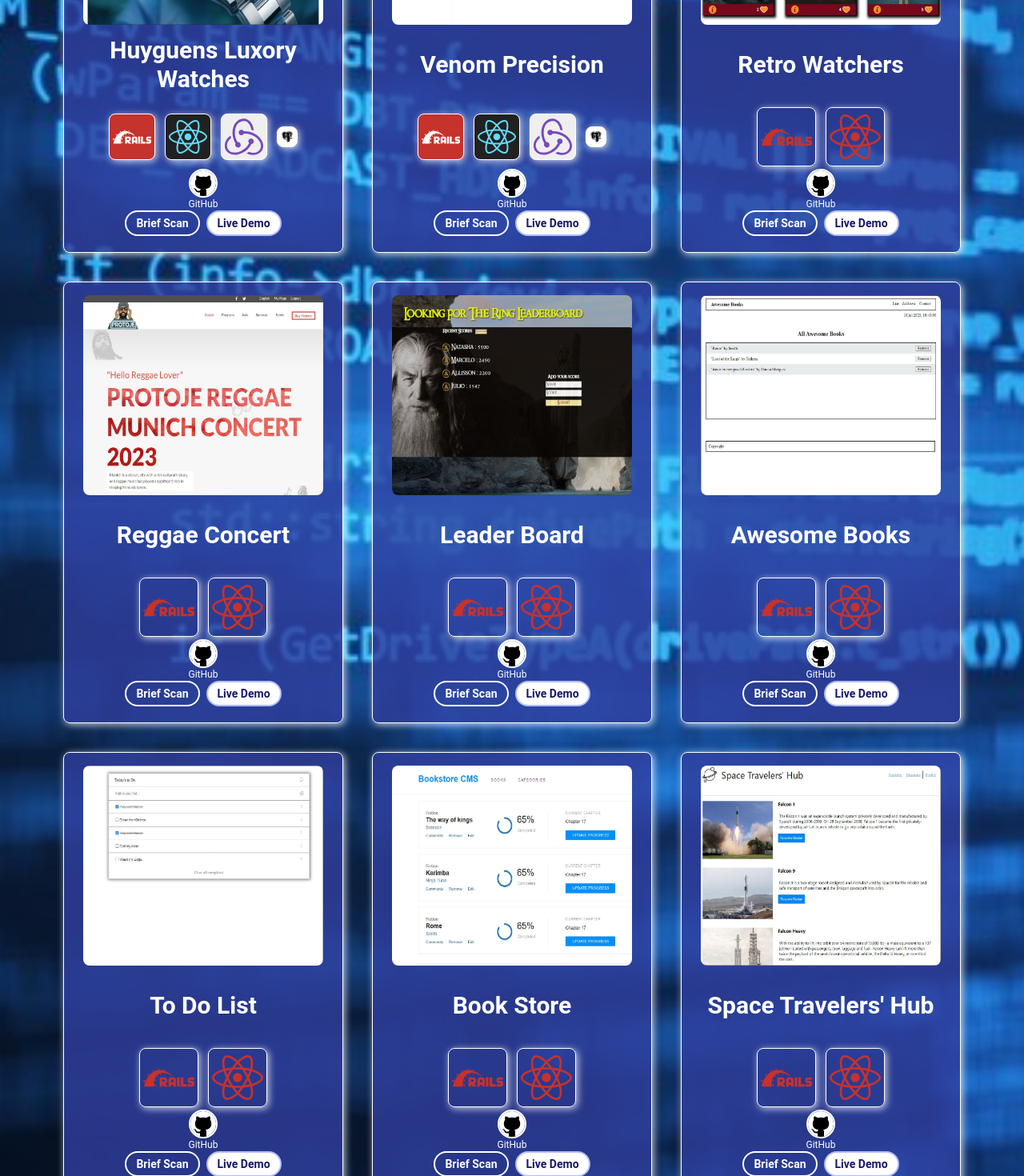
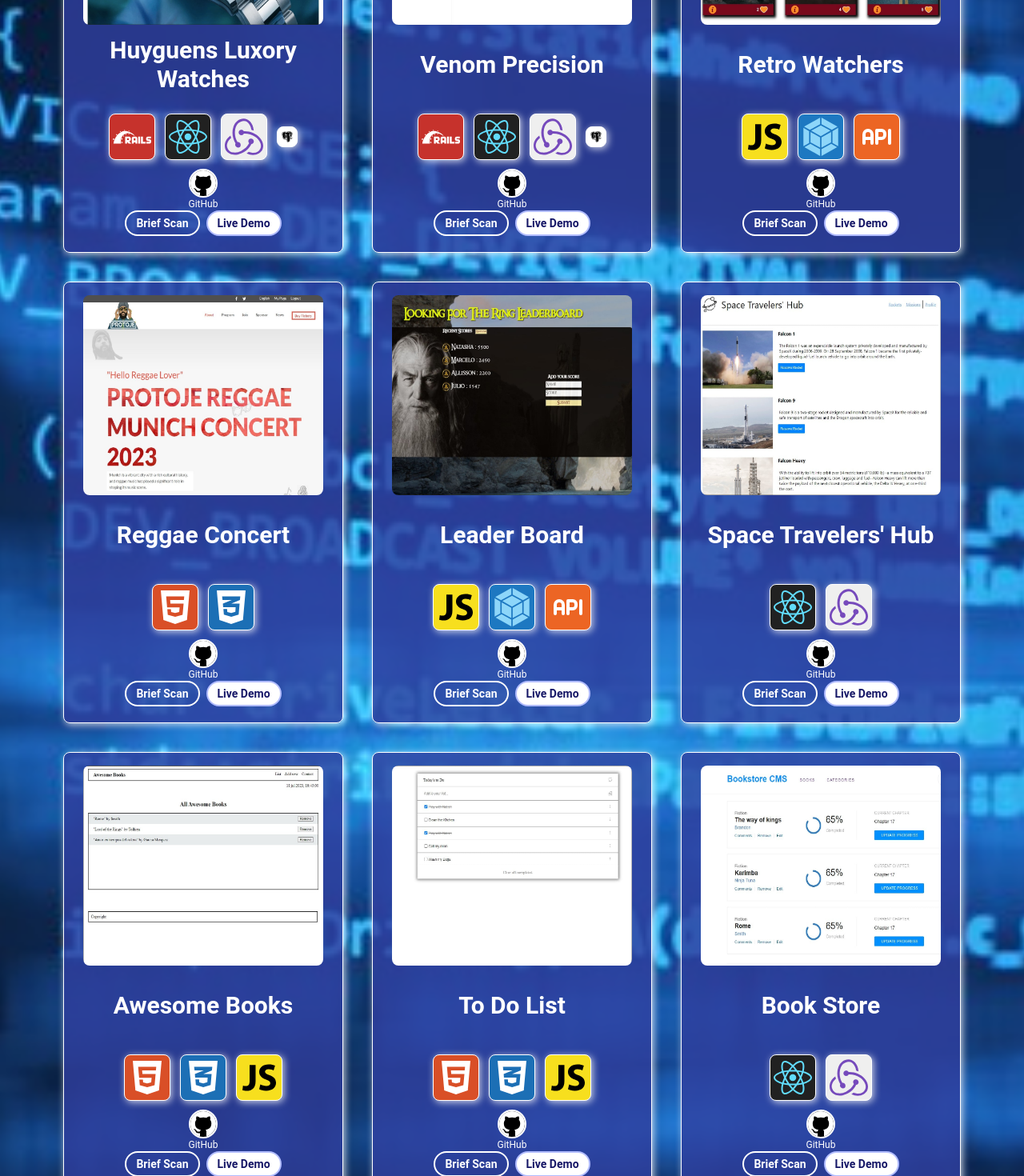
Before and after one commit to chelobotix/Portfolio_React, a React (Vite) app: page / in a window 1280 px wide. Shown: the part 1140-2610 px from the top of the page at 80% size. Built offline with nearby package versions, Linux system fonts and the light colour scheme; a web font is replaced by a local one.

Commit message:
update navbar height

```diff
--- a/src/components/Hero/Hero.jsx
+++ b/src/components/Hero/Hero.jsx
@@ -1,12 +1,12 @@
-import { motion } from "framer-motion";
-import Contact from "../Contact/Contact";
-import CallAction from "../CallAction/CallAction";
-import bg_img from "@/assets/images/header_bg.jpg";
-import saturn from "@/assets/images/saturn.png";
-import comet from "@/assets/images/comet.png";
-import tesseract from "@/assets/images/Tesseract.gif";
-import style from "./Hero.module.css";
-import "@/assets/style/animateText.css";
+import { motion } from 'framer-motion';
+import Contact from '../Contact/Contact';
+import CallAction from '../CallAction/CallAction';
+import bg_img from '@/assets/images/header_bg.jpg';
+import saturn from '@/assets/images/saturn.png';
+import comet from '@/assets/images/comet.png';
+import tesseract from '@/assets/images/Tesseract.gif';
+import style from './Hero.module.css';
+import '@/assets/style/animateText.css';
 const Hero = () => {
   let cometAnimationDuration = {};
   let cometCoordiante = { from: {}, to: {} };
@@ -15,12 +15,12 @@ const Hero = () => {
     const screenWidth = window.innerWidth;
     if (screenWidth < 769) {
       cometAnimationDuration = { duration: 20, repeat: Infinity, repeatDelay: 10 };
-      cometCoordiante.from = { x: "100vw", y: -150 };
-      cometCoordiante.to = { x: "-100vw", y: -350 };
+      cometCoordiante.from = { x: '100vw', y: -150 };
+      cometCoordiante.to = { x: '-100vw', y: -350 };
     } else {
       cometAnimationDuration = { duration: 30, repeat: Infinity, repeatDelay: 10 };
-      cometCoordiante.from = { x: "100vw", y: 0 };
-      cometCoordiante.to = { x: "-100vw", y: -380 };
+      cometCoordiante.from = { x: '100vw', y: 0 };
+      cometCoordiante.to = { x: '-100vw', y: -380 };
     }
   };
   animateComet();
@@ -45,18 +45,16 @@ const Hero = () => {
           <p className="animateText text-sm font-semibold italic pl-6 md:py-2">Welcome to my Portfolio</p>
           <h1 className="text-white font-bold  text-3xl md:text-4xl xl:text-5xl drop-shadow-md font-monument text-center leading-9 tracking-wider pl-6">
             I&#39;m Marcelo
-            <p className=" md:tracking-normal text-2xl md:text-3xl xl:text-4xl">The Full Stack</p>
-            <p className=" md:tracking-normal text-2xl md:text-3xl xl:text-4xl">Software Engineer</p>
+            <p className=" md:tracking-normal text-2xl md:text-3xl xl:text-4xl">Full Stack</p>
+            <p className=" md:tracking-normal text-2xl md:text-3xl xl:text-4xl">Software Developer</p>
           </h1>
 
           <div className="w-full flex justify-center">
             <div className={`opacity-[0.85] flex justify-center ${style.frame}`}>
               <div className="w-9/12">
-                <p className="text-dark-pink px-1 italic text-sm mb-2 tracking-wider text-center">
-                  A lifelong passion for PCs fuels me.
-                </p>
+                <p className="text-dark-pink px-1 italic text-sm mb-2 tracking-wider text-center">A lifelong passion for PCs fuels me.</p>
                 <p className="text-dark-pink pl-1 italic text-sm mb-2 tracking-wider leading-5 text-center">
-                  Ready to develop and maintain efficient, clean code applications with{" "}
+                  Ready to develop and maintain efficient, clean code applications with{' '}
                   <span className="underline">Javascript, React, and Ruby on Rails.</span>
                 </p>
                 <p className="text-dark-pink pl-1 italic text-sm mb-1 tracking-wider text-center">
--- a/src/components/Navbar/Navbar.jsx
+++ b/src/components/Navbar/Navbar.jsx
@@ -1,31 +1,21 @@
-import { HashLink as Link } from "react-router-hash-link";
-import { useState, useEffect } from "react";
-import { Navbar, Collapse, Typography, IconButton } from "@material-tailwind/react";
-import logo from "@/assets/images/logo_barrenechea.png";
+import { HashLink as Link } from 'react-router-hash-link';
+import { useState, useEffect } from 'react';
+import { Navbar, Collapse, Typography, IconButton } from '@material-tailwind/react';
+import logo from '@/assets/images/logo_barrenechea.png';
 
 const Nav = () => {
   const [openNav, setOpenNav] = useState(false);
 
   useEffect(() => {
-    window.addEventListener("resize", () => window.innerWidth >= 960 && setOpenNav(false));
+    window.addEventListener('resize', () => window.innerWidth >= 960 && setOpenNav(false));
   }, []);
 
   const navList = (
     <ul className="mb-4 mt-2 flex flex-col gap-2 lg:mb-0 lg:mt-0 lg:flex-row lg:items-center lg:gap-6">
-      <Typography
-        as="li"
-        variant="small"
-        color="white"
-        className="p-1 font-semibold font-monument text-lg hover:scale-125 duration-300"
-      >
+      <Typography as="li" variant="small" color="white" className="p-1 font-semibold font-monument text-lg hover:scale-125 duration-300">
         <Link to="/#projects">Projects</Link>
       </Typography>
-      <Typography
-        as="li"
-        variant="small"
-        color="white"
-        className="p-1 font-semibold font-monument text-lg hover:scale-125 duration-300"
-      >
+      <Typography as="li" variant="small" color="white" className="p-1 font-semibold font-monument text-lg hover:scale-125 duration-300">
         <Link to="/#about">About</Link>
       </Typography>
       <Typography
@@ -40,19 +30,10 @@ const Nav = () => {
   );
 
   return (
-    <Navbar
-      shadow={false}
-      blurred={false}
-      fullWidth={true}
-      className="h-[60px] p-1 lg:px-8 bg-dark-blue border-dark-blue z-50 px-7"
-    >
+    <Navbar shadow={false} blurred={false} fullWidth={true} className="h-[70px] p-1 lg:px-8 bg-dark-blue border-dark-blue z-50 px-7">
       <div className="flex items-center justify-between text-white ">
         <Typography as="a" href="#" className="mr-4 cursor-pointer py-1.5 font-medium">
-          <img
-            className="transition ease-in-out duration-500 hover:blur-[1.1px] hover:animate-pulse w-36 md:w-44"
-            src={logo}
-            alt=""
-          />
+          <img className="transition ease-in-out duration-500 hover:blur-[1.1px] hover:animate-pulse w-36 md:w-44" src={logo} alt="" />
         </Typography>
         <div className="hidden lg:block">{navList}</div>
         <IconButton
@@ -62,14 +43,7 @@ const Nav = () => {
           onClick={() => setOpenNav(!openNav)}
         >
           {openNav ? (
-            <svg
-              xmlns="http://www.w3.org/2000/svg"
-              fill="none"
-              className="h-6 w-6"
-              viewBox="0 0 24 24"
-              stroke="currentColor"
-              strokeWidth={2}
-            >
+            <svg xmlns="http://www.w3.org/2000/svg" fill="none" className="h-6 w-6" viewBox="0 0 24 24" stroke="currentColor" strokeWidth={2}>
               <path strokeLinecap="round" strokeLinejoin="round" d="M6 18L18 6M6 6l12 12" />
             </svg>
           ) : (
--- a/src/components/Projects/projectList.jsx
+++ b/src/components/Projects/projectList.jsx
@@ -73,7 +73,7 @@ const projectList = [
     features: ['Front-end with React', 'Redux Toolkit', 'Back-end with Ruby on Rails', 'PostgreSQL Database'],
   },
   {
-    id: 9,
+    id: 3,
     title: 'Retro Watchers',
     images: [retroWatchers1, retroWatchers2, retroWatchers3, retroWatchers4],
     description:
@@ -81,30 +81,31 @@ const projectList = [
     techs: [<FaHtml5 key={uuidv4()} />, <FaCss3Alt key={uuidv4()} />, <IoLogoJavascript key={uuidv4()} />],
     techsStyle: { color: 'white', size: '1.5rem' },
     icons: [
-      { icon: <SiRubyonrails key={uuidv4()} />, style: { color: 'C6322C', size: '4rem' } },
-      { icon: <FaReact key={uuidv4()} />, style: { color: 'C6322C', size: '4rem' } },
+      { icon: <IoLogoJavascript key={uuidv4()} />, style: { color: '000000', size: '3rem' }, bg: '#F7DF1E' },
+      { icon: <SiWebpack key={uuidv4()} />, style: { color: '8dd6f9', size: '3rem' }, bg: '#1d78c1' },
+      { icon: <TbApi key={uuidv4()} />, style: { color: 'ffffff', size: '3rem' }, bg: '#EC6524' },
     ],
     liveDemo: 'https://thunderous-dasik-81b884.netlify.app/',
     gitHub: 'https://github.com/chelobotix/Retro-Watchers-Capstone',
     features: ['Webpack', 'Callbacks and Promises', 'Send and receive data from an API', 'JavaScript code asynchronous'],
   },
   {
-    id: 3,
+    id: 4,
     title: 'Reggae Concert',
     images: [reggaeConcert1, reggaeConcert2, reggaeConcert3, reggaeConcert4],
     description: 'A fictitious Reggae Concert web page to demonstrate my skills in Html, Css and DOM manipulation with Javascript',
     techs: [<FaCss3Alt key={uuidv4()} />, <FaHtml5 key={uuidv4()} />, <IoLogoJavascript key={uuidv4()} />],
     techsStyle: { color: 'white', size: '1.5rem' },
     icons: [
-      { icon: <SiRubyonrails key={uuidv4()} />, style: { color: 'C6322C', size: '4rem' } },
-      { icon: <FaReact key={uuidv4()} />, style: { color: 'C6322C', size: '4rem' } },
+      { icon: <FaHtml5 key={uuidv4()} />, style: { color: 'ffffff', size: '3rem' }, bg: '#D94F27' },
+      { icon: <FaCss3Alt key={uuidv4()} />, style: { color: 'ffffff', size: '3rem' }, bg: '#1C6FB5' },
     ],
     liveDemo: 'https://chelobotix.github.io/Capstone-project-Protoje-concert/',
     gitHub: 'https://github.com/chelobotix/Capstone-project-Protoje-concert',
     features: ['Hamburger menu', 'Featured Performers section', 'Load more button', 'Social media menu'],
   },
   {
-    id: 6,
+    id: 5,
     title: 'Leader Board',
     images: [leaderboard1, leaderboard2, leaderboard3],
     description:
@@ -118,15 +119,31 @@ const projectList = [
     ],
     techsStyle: { color: 'white', size: '1.5rem' },
     icons: [
-      { icon: <SiRubyonrails key={uuidv4()} />, style: { color: 'C6322C', size: '4rem' } },
-      { icon: <FaReact key={uuidv4()} />, style: { color: 'C6322C', size: '4rem' } },
+      { icon: <IoLogoJavascript key={uuidv4()} />, style: { color: '000000', size: '3rem' }, bg: '#F7DF1E' },
+      { icon: <SiWebpack key={uuidv4()} />, style: { color: '8dd6f9', size: '3rem' }, bg: '#1d78c1' },
+      { icon: <TbApi key={uuidv4()} />, style: { color: 'ffffff', size: '3rem' }, bg: '#EC6524' },
     ],
     liveDemo: 'https://whimsical-peony-71ff5a.netlify.app/',
     gitHub: 'https://github.com/chelobotix/Leaderboard-Chelobotix',
     features: ['LeaderBoard Table', 'Add Score Form', 'Send and receive data from an API'],
   },
   {
-    id: 4,
+    id: 6,
+    title: "Space Travelers' Hub",
+    images: [spaceTravelers1, spaceTravelers2, spaceTravelers3],
+    description: 'Check out the SpaceX rockets in detail and have the opportunity to make a reservation to travel in one of them.',
+    techs: [<FaReact key={uuidv4()} />, <SiRedux key={uuidv4()} />, <TbApi key={uuidv4()} />],
+    techsStyle: { color: 'white', size: '1.5rem' },
+    icons: [
+      { icon: <FaReact key={uuidv4()} />, style: { color: '61DBFB', size: '3rem' }, bg: '#212121' },
+      { icon: <SiRedux key={uuidv4()} />, style: { color: '764abc', size: '3rem' }, bg: '#efefef' },
+    ],
+    liveDemo: 'https://friendly-axolotl-ffabbd.netlify.app/',
+    gitHub: 'https://github.com/chelobotix/Space-Travelers-Hub',
+    features: ['Space-X Rockets, Missions and Profile', 'API connection', 'React Route', 'Redux'],
+  },
+  {
+    id: 7,
     title: 'Awesome Books',
     images: [awesome1, awesome2, awesome3, awesome4],
     description:
@@ -134,15 +151,16 @@ const projectList = [
     techs: [<FaCss3Alt key={uuidv4()} />, <FaHtml5 key={uuidv4()} />, <IoLogoJavascript key={uuidv4()} />],
     techsStyle: { color: 'white', size: '1.5rem' },
     icons: [
-      { icon: <SiRubyonrails key={uuidv4()} />, style: { color: 'C6322C', size: '4rem' } },
-      { icon: <FaReact key={uuidv4()} />, style: { color: 'C6322C', size: '4rem' } },
+      { icon: <FaHtml5 key={uuidv4()} />, style: { color: 'ffffff', size: '3rem' }, bg: '#D94F27' },
+      { icon: <FaCss3Alt key={uuidv4()} />, style: { color: 'ffffff', size: '3rem' }, bg: '#1C6FB5' },
+      { icon: <IoLogoJavascript key={uuidv4()} />, style: { color: '000000', size: '3rem' }, bg: '#F7DF1E' },
     ],
     liveDemo: 'https://chelobotix.github.io/Awesome_Book/',
     gitHub: 'https://github.com/chelobotix/Awesome_Book',
     features: ['Single Page Application (SPA)', 'JavaScript - Modules ', 'Display list of books', 'Localstorage management'],
   },
   {
-    id: 5,
+    id: 8,
     title: 'To Do List',
     images: [todoList1, todoList2, todoList3],
     description:
@@ -150,8 +168,9 @@ const projectList = [
     techs: [<FaCss3Alt key={uuidv4()} />, <FaHtml5 key={uuidv4()} />, <IoLogoJavascript key={uuidv4()} />, <SiWebpack key={uuidv4()} />],
     techsStyle: { color: 'white', size: '1.5rem' },
     icons: [
-      { icon: <SiRubyonrails key={uuidv4()} />, style: { color: 'C6322C', size: '4rem' } },
-      { icon: <FaReact key={uuidv4()} />, style: { color: 'C6322C', size: '4rem' } },
+      { icon: <FaHtml5 key={uuidv4()} />, style: { color: 'ffffff', size: '3rem' }, bg: '#D94F27' },
+      { icon: <FaCss3Alt key={uuidv4()} />, style: { color: 'ffffff', size: '3rem' }, bg: '#1C6FB5' },
+      { icon: <IoLogoJavascript key={uuidv4()} />, style: { color: '000000', size: '3rem' }, bg: '#F7DF1E' },
     ],
     liveDemo: 'https://chelobotix.github.io/To-Do-List-Barrenechea/dist/',
     gitHub: 'https://github.com/chelobotix/To-Do-List-Barrenechea',
@@ -159,30 +178,30 @@ const projectList = [
   },
 
   {
-    id: 7,
+    id: 9,
     title: 'Book Store',
     images: [bookStore1, bookStore2],
     description: 'If you love to read with BookStore App you can add your favorite books and track your progress as you read them.',
     techs: [<FaReact key={uuidv4()} />, <SiRedux key={uuidv4()} />, <TbApi key={uuidv4()} />],
     techsStyle: { color: 'white', size: '1.5rem' },
     icons: [
-      { icon: <SiRubyonrails key={uuidv4()} />, style: { color: 'C6322C', size: '4rem' } },
-      { icon: <FaReact key={uuidv4()} />, style: { color: 'C6322C', size: '4rem' } },
+      { icon: <FaReact key={uuidv4()} />, style: { color: '61DBFB', size: '3rem' }, bg: '#212121' },
+      { icon: <SiRedux key={uuidv4()} />, style: { color: '764abc', size: '3rem' }, bg: '#efefef' },
     ],
     liveDemo: 'https://fascinating-cat-ad9483.netlify.app',
     gitHub: 'https://github.com/chelobotix/Book-Store-Chelobotix',
     features: ['Redux Toolkit', 'API connection', 'Css module Style'],
   },
   {
-    id: 8,
+    id: 10,
     title: "Space Travelers' Hub",
     images: [spaceTravelers1, spaceTravelers2, spaceTravelers3],
     description: 'Check out the SpaceX rockets in detail and have the opportunity to make a reservation to travel in one of them.',
     techs: [<FaReact key={uuidv4()} />, <SiRedux key={uuidv4()} />, <TbApi key={uuidv4()} />],
     techsStyle: { color: 'white', size: '1.5rem' },
     icons: [
-      { icon: <SiRubyonrails key={uuidv4()} />, style: { color: 'C6322C', size: '4rem' } },
-      { icon: <FaReact key={uuidv4()} />, style: { color: 'C6322C', size: '4rem' } },
+      { icon: <FaReact key={uuidv4()} />, style: { color: '61DBFB', size: '3rem' }, bg: '#212121' },
+      { icon: <SiRedux key={uuidv4()} />, style: { color: '764abc', size: '3rem' }, bg: '#efefef' },
     ],
     liveDemo: 'https://friendly-axolotl-ffabbd.netlify.app/',
     gitHub: 'https://github.com/chelobotix/Space-Travelers-Hub',
```
